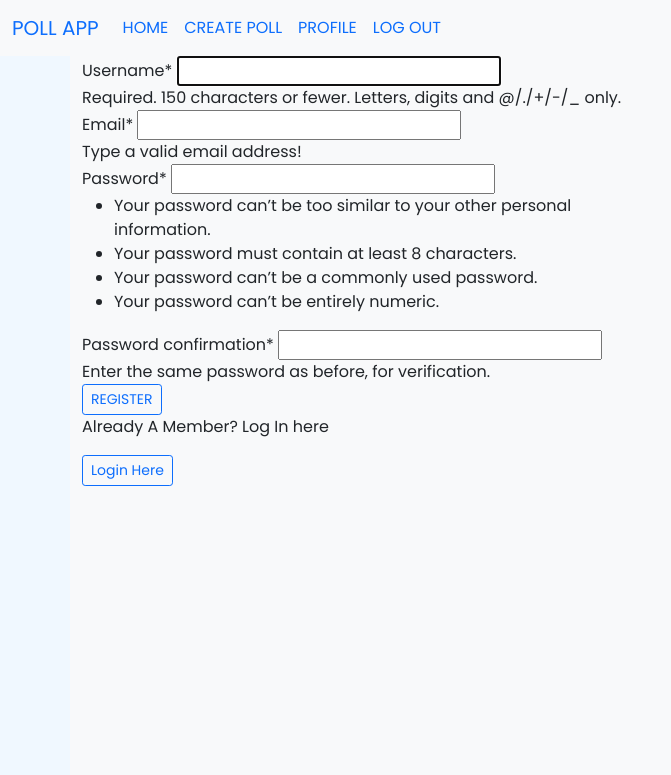
After one commit to Morces/poll, a Django app: page /signup/ in a window 1280 px wide. The commit adds this page. Shown: the top 775 px of the page, without its empty margins (0-671 px from the left). Run offline with Django 4.2, Linux system fonts and the light colour scheme; some libraries are stand-ins or nearby versions.

Commit message:
optimized profile and auth

```diff
--- a/poll/admin.py
+++ b/poll/admin.py
@@ -1,7 +1,8 @@
 from django.contrib import admin
 
-from poll.models import Poll
+from poll.models import Poll, Profile
 
 
 # Register your models here.
 admin.site.register(Poll)
+admin.site.register(Profile)
--- a/poll/forms.py
+++ b/poll/forms.py
@@ -1,7 +1,17 @@
+from django import forms
 from django.forms import ModelForm
+from django import forms
+from django.contrib.auth.models import User
+from django.contrib.auth.forms import UserCreationForm
 from .models import Poll
 
 class CreatePollForm(ModelForm):
     class Meta:
         model = Poll
         fields = ('question', 'choice1', 'choice2', 'choice3', 'choice4')
+
+class SignUpForm(UserCreationForm):
+    email = forms.EmailField(max_length=100, help_text='Type a valid email address!')
+    class Meta:
+        model = User
+        fields = ('username', 'email', 'password1', 'password2')
--- a/poll/static/css/styles.css
+++ b/poll/static/css/styles.css
@@ -11,4 +11,5 @@ body{
 .card-body .quiz{
     display: flex;
     justify-content: space-between;
+    flex-wrap: wrap;
 }
--- a/poll/templates/base.html
+++ b/poll/templates/base.html
@@ -30,10 +30,10 @@
                 <a class="nav-link" href="{% url 'create' %}">CREATE POLL</a>
               </li>
               <li class="nav-item">
-                <a class="nav-link" href="">PROFILE</a>
+                <a class="nav-link" href="{% url 'profile' user.id %}">PROFILE</a>
               </li>
               <li class="nav-item">
-                <a class="nav-link" href="">LOG OUT</a>
+                <a class="nav-link" href="{% url 'logout' %}">LOG OUT</a>
               </li>
             </ul>
 
--- /dev/null
+++ b/poll/templates/registration/signup.html
@@ -0,0 +1,22 @@
+{% extends 'base.html' %}
+{% load static %}
+{% load crispy_forms_tags %}
+
+
+{% block content %}
+
+<div class="container bg-light" style="height: 90vh;">
+    <div class="row">
+        <div class="col-md-6 here">
+            <form action="" novalidate method="post">
+                {% csrf_token %}
+                {{form | crispy }}
+                <button type="submit" class="btn btn-sm btn-outline-primary">REGISTER</button>
+            </form>
+            <p>Already A Member? Log In here</p>
+            <a class="btn btn-sm btn-outline-primary" href="{% url 'login' %}">Login Here</a>
+        </div>
+    </div>
+</div>
+
+{% endblock %}
--- a/poll/views.py
+++ b/poll/views.py
@@ -1,14 +1,34 @@
 from django.http import HttpResponse
 from django.shortcuts import redirect, render
-from poll.forms import CreatePollForm
-
-from poll.models import Poll
+from poll.forms import CreatePollForm, SignUpForm
+from django.contrib.auth import authenticate,login,logout
+from django.contrib.auth.decorators import login_required
+from poll.models import Poll, Profile
 
 # Create your views here.
+@login_required(login_url='login')
 def index(request):
     polls = Poll.objects.all()
     params = {'polls':polls}
     return render(request, 'index.html', params)
+
+def signup(request):
+    if request.method == 'POST':
+        form = SignUpForm(request.POST)
+        if form.is_valid():
+            form.save()
+            username = form.cleaned_data.get('username')
+            password = form.cleaned_data.get('password1')
+            user = authenticate(username=username,password=password)
+            login(request,user)
+    else:
+        form = SignUpForm()
+    return render(request, 'registration/signup.html', {'form':form})
+
+
+def logout(request):
+    logout(request)
+    return redirect('login' )
 
 def create(request):
     if request.method == 'POST':
@@ -44,3 +64,8 @@ def results(request, poll_id):
     poll = Poll.objects.get(id=poll_id)
     params = {'poll':poll}
     return render(request, 'results.html',params)
+
+def profile(request, pk):
+    profile= Profile.objects.get(id=pk)
+    context = {'profile':profile}
+    return render(request, 'profile.html', context)
--- a/poll_project/urls.py
+++ b/poll_project/urls.py
@@ -23,8 +23,12 @@ urlpatterns = [
     path('admin/', admin.site.urls),
     path('', poll_views.index, name='index'),
     path('create/', poll_views.create, name='create'),
+    path('signup/', poll_views.signup, name='signup'),
+    path('account/', include('django.contrib.auth.urls')),
+    path('logout/', poll_views.logout, name='logout'),
     path('vote/<poll_id>/', poll_views.vote, name='vote'),
     path('results/<poll_id>/', poll_views.results, name='results'),
+    path('profile/<int:pk>', poll_views.profile, name='profile'),
 ]
 if settings.DEBUG:
  urlpatterns += static(settings.STATIC_URL, document_root=settings.STATIC_ROOT)
```
Also changed, not shown: poll/models.py (+22 -0 lines), poll/templates/profile.html (added, +18 -0 lines), poll/templates/registration/login.html (added, +21 -0 lines), poll_project/settings.py (+8 -0 lines), poll/migrations/0003_profile.py (added), poll/migrations/0004_profile_phone.py (added), poll/migrations/0005_alter_profile_user.py (added), poll/migrations/0006_remove_profile_user_profile_owner.py (added), poll/migrations/0007_remove_profile_phone.py (added), poll/migrations/0008_rename_owner_profile_user_profile_phone.py (added).
